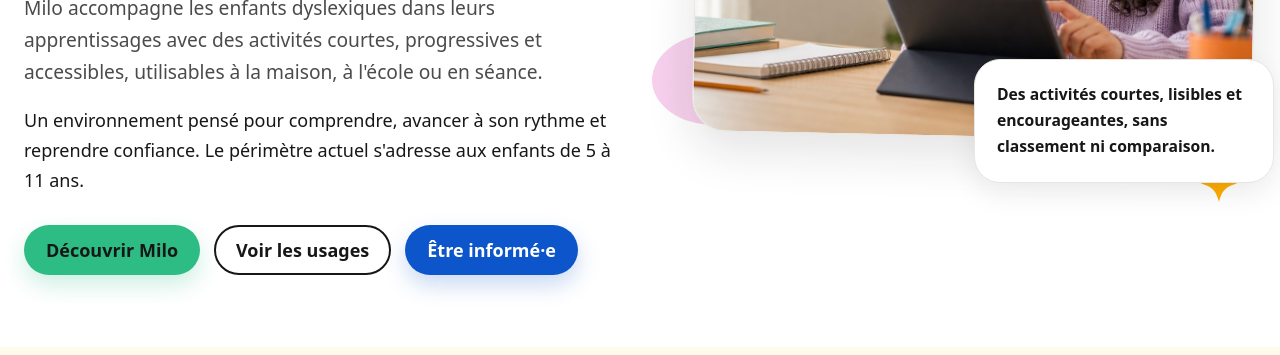
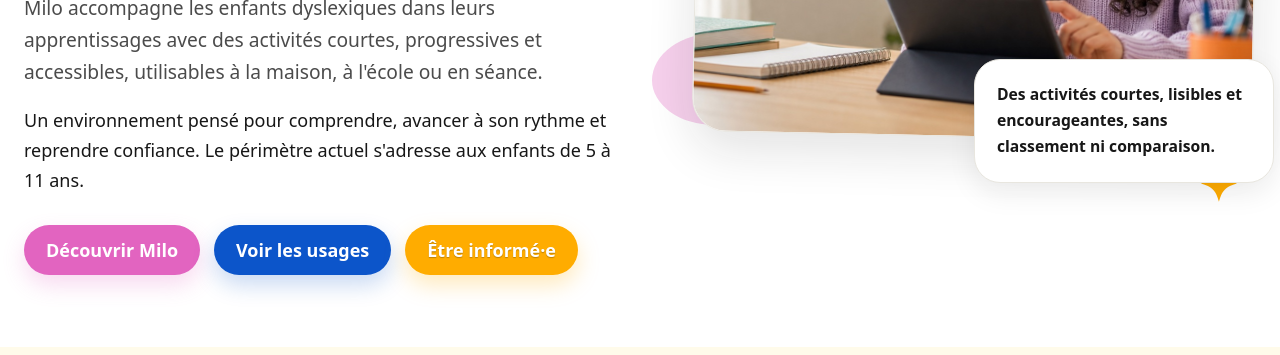
Before and after one commit to jujusj/milo-web, a website: page index.html in a window 1280 px wide. Shown: the part 445-800 px from the top of the page. Drawn offline with Linux system fonts and the light colour scheme.

Commit message:
Unify hero CTA button styles

```diff
--- a/index.html
+++ b/index.html
@@ -87,9 +87,9 @@
             <p class="lead">Milo accompagne les enfants dyslexiques dans leurs apprentissages avec des activités courtes, progressives et accessibles, utilisables à la maison, à l'école ou en séance.</p>
             <p>Un environnement pensé pour comprendre, avancer à son rythme et reprendre confiance. Le périmètre actuel s'adresse aux enfants de <span data-age-range>5 à 11 ans</span>.</p>
             <div class="hero-actions" aria-label="Actions principales">
-              <a class="button button-primary" href="#pourquoi">Découvrir Milo</a>
-              <a class="button button-secondary" href="#interfaces">Voir les usages</a>
-              <a class="button button-blue" href="#telecharger">Être informé·e</a>
+              <a class="button button-pink" href="#pourquoi">Découvrir Milo</a>
+              <a class="button button-blue" href="#interfaces">Voir les usages</a>
+              <a class="button button-yellow" href="#telecharger">Être informé·e</a>
             </div>
           </div>
           <div class="visual-stack" aria-label="Enfant utilisant une tablette avec Milo">
--- a/styles.css
+++ b/styles.css
@@ -287,10 +287,23 @@
   box-shadow: 0 10px 22px rgba(45, 188, 132, 0.24);
 }
 
+.button-pink {
+  background: var(--color-pink);
+  color: #fff;
+  box-shadow: 0 10px 22px rgba(226, 100, 192, 0.24);
+}
+
 .button-blue {
   background: var(--color-blue);
   color: #fff;
   box-shadow: 0 10px 22px rgba(12, 85, 202, 0.22);
+}
+
+.button-yellow {
+  background: var(--color-orange);
+  color: #fff;
+  text-shadow: 0 1px 1px rgba(23, 23, 23, 0.28);
+  box-shadow: 0 10px 22px rgba(255, 172, 0, 0.26);
 }
 
 .button-secondary {
```
